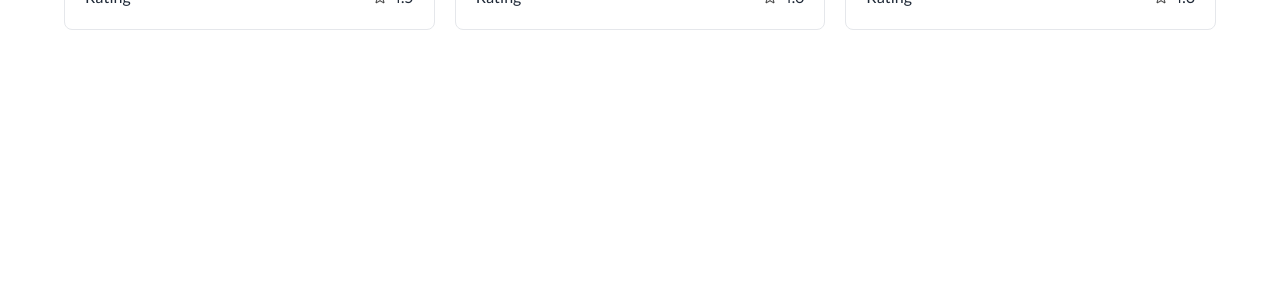
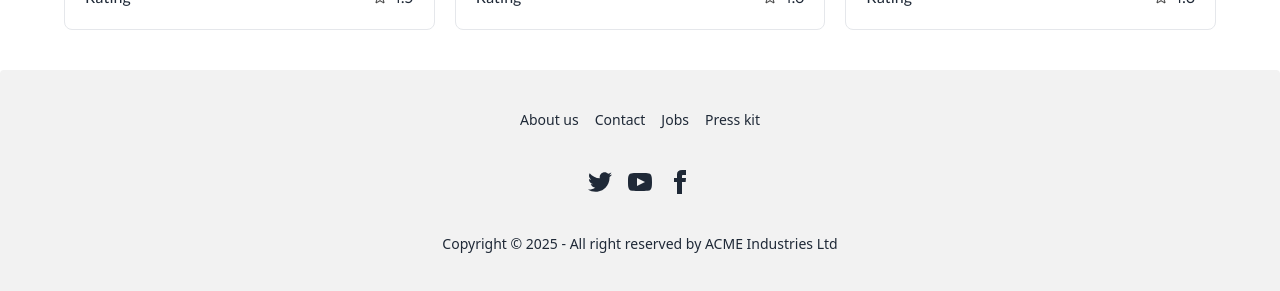
Before and after one commit to Soykot-dev/Book-Vibe, a React (Vite) app: page / in a window 1280 px wide. Shown: the part 2100-2391 px from the top of the page. Before the commit the page ends 2130 px from the top, so only its background shows below. Built offline with nearby package versions, Linux system fonts and the light colour scheme.

Commit message:
refactor Books and Footer components for improved layout and styling; add footer content and navigation links

```diff
--- a/src/Components/Books/Books.jsx
+++ b/src/Components/Books/Books.jsx
@@ -9,7 +9,7 @@
             .then(data => setBooks(data))
     }, [])
     return (
-        <div className="mt-10">
+        <div className="my-10">
             <h3 className="text-3xl text-center font-semibold font-prata">Books</h3>
             <p className="text-center text-xl font-medium mt-2">Here are some books that you might like!</p>
             <div className="mt-5 grid grid-cols-1 md:grid-cols-2 lg:grid-cols-3 gap-5">
--- a/src/Components/Shared/Footer/Footer.jsx
+++ b/src/Components/Shared/Footer/Footer.jsx
@@ -1,8 +1,53 @@
 const Footer = () => {
     return (
-        <div>
-
-        </div>
+        <footer className="footer footer-center bg-base-200 text-base-content rounded p-10">
+            <nav className="grid grid-flow-col gap-4">
+                <a className="link link-hover">About us</a>
+                <a className="link link-hover">Contact</a>
+                <a className="link link-hover">Jobs</a>
+                <a className="link link-hover">Press kit</a>
+            </nav>
+            <nav>
+                <div className="grid grid-flow-col gap-4">
+                    <a>
+                        <svg
+                            xmlns="http://www.w3.org/2000/svg"
+                            width="24"
+                            height="24"
+                            viewBox="0 0 24 24"
+                            className="fill-current">
+                            <path
+                                d="M24 4.557c-.883.392-1.832.656-2.828.775 1.017-.609 1.798-1.574 2.165-2.724-.951.564-2.005.974-3.127 1.195-.897-.957-2.178-1.555-3.594-1.555-3.179 0-5.515 2.966-4.797 6.045-4.091-.205-7.719-2.165-10.148-5.144-1.29 2.213-.669 5.108 1.523 6.574-.806-.026-1.566-.247-2.229-.616-.054 2.281 1.581 4.415 3.949 4.89-.693.188-1.452.232-2.224.084.626 1.956 2.444 3.379 4.6 3.419-2.07 1.623-4.678 2.348-7.29 2.04 2.179 1.397 4.768 2.212 7.548 2.212 9.142 0 14.307-7.721 13.995-14.646.962-.695 1.797-1.562 2.457-2.549z"></path>
+                        </svg>
+                    </a>
+                    <a>
+                        <svg
+                            xmlns="http://www.w3.org/2000/svg"
+                            width="24"
+                            height="24"
+                            viewBox="0 0 24 24"
+                            className="fill-current">
+                            <path
+                                d="M19.615 3.184c-3.604-.246-11.631-.245-15.23 0-3.897.266-4.356 2.62-4.385 8.816.029 6.185.484 8.549 4.385 8.816 3.6.245 11.626.246 15.23 0 3.897-.266 4.356-2.62 4.385-8.816-.029-6.185-.484-8.549-4.385-8.816zm-10.615 12.816v-8l8 3.993-8 4.007z"></path>
+                        </svg>
+                    </a>
+                    <a>
+                        <svg
+                            xmlns="http://www.w3.org/2000/svg"
+                            width="24"
+                            height="24"
+                            viewBox="0 0 24 24"
+                            className="fill-current">
+                            <path
+                                d="M9 8h-3v4h3v12h5v-12h3.642l.358-4h-4v-1.667c0-.955.192-1.333 1.115-1.333h2.885v-5h-3.808c-3.596 0-5.192 1.583-5.192 4.615v3.385z"></path>
+                        </svg>
+                    </a>
+                </div>
+            </nav>
+            <aside>
+                <p>Copyright © {new Date().getFullYear()} - All right reserved by ACME Industries Ltd</p>
+            </aside>
+        </footer>
     );
 };
 
```
